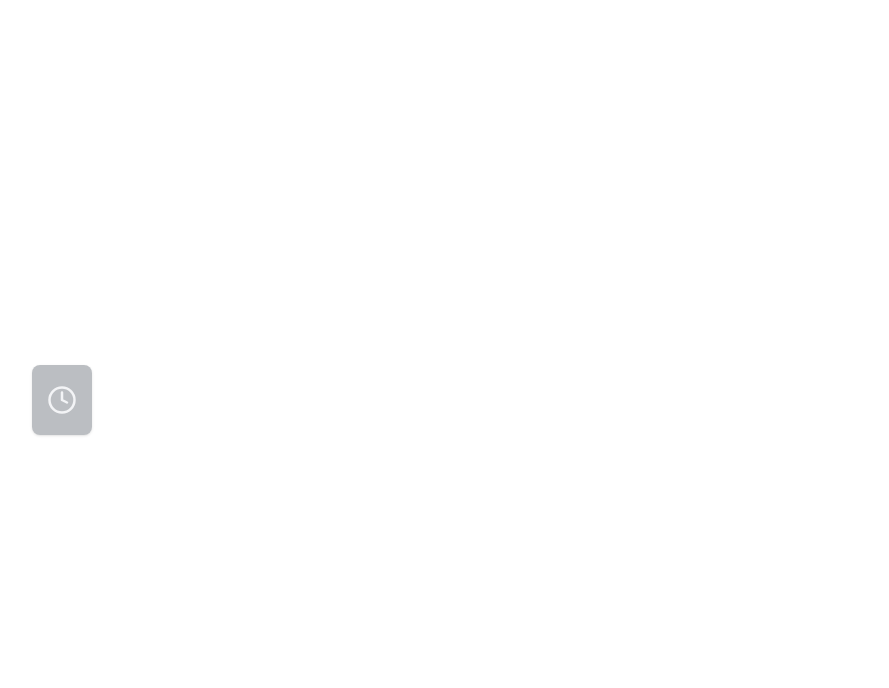
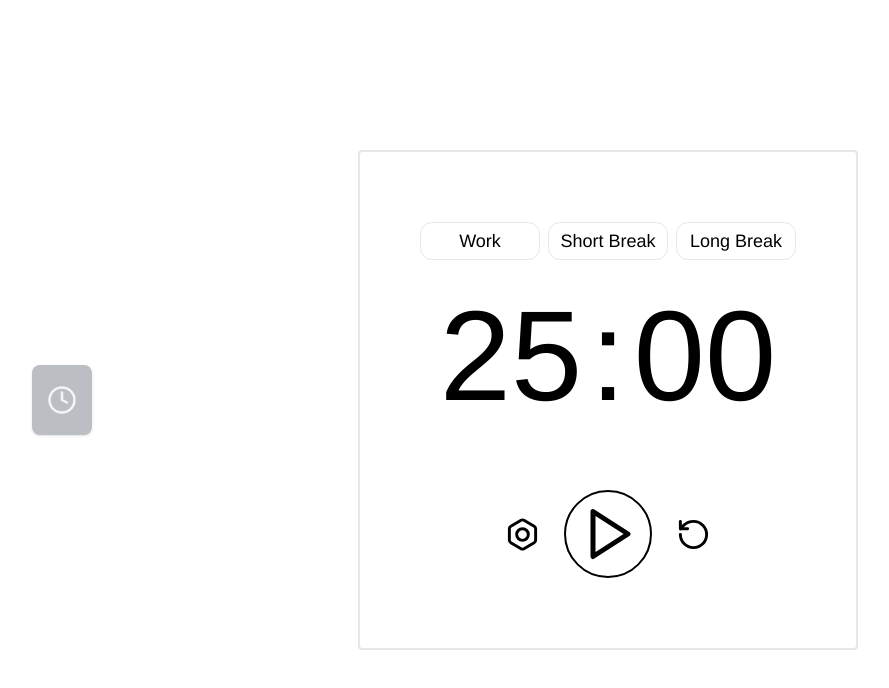
Before and after one commit to RockyPHER/in_study, a React (Vite) app: page / in a window 1280 px wide. Shown: the top 688 px of the page, without its empty margins (32-921 px from the left). Built offline with nearby package versions, Linux system fonts and the light colour scheme; the HTML template or start-up script is replaced by a standard one.

Commit message:
chore: pomodoro mode config add

```diff
--- a/src/App.tsx
+++ b/src/App.tsx
@@ -3,7 +3,7 @@ import Sidebar from "./components/containers/sidebar/main.tsx";
 import Pomodoro from "./components/pomodoro/main.tsx";
 
 function App() {
-  const [showPomodoro, setShowPomodoro] = useState(false);
+  const [showPomodoro, setShowPomodoro] = useState(true);
 
   const handlePomodoro = () => {
     setShowPomodoro(!showPomodoro);
--- /dev/null
+++ b/src/components/modal/modal.tsx
@@ -0,0 +1,14 @@
+import React from "react";
+
+interface Props {
+  children: React.ReactNode;
+}
+const Modal = ({ children }: Props) => {
+  return (
+    <div className="w-screen h-screen z-20 absolute flex justify-center items-center bg-black bg-opacity-50 animated transition-all">
+      {children}
+    </div>
+  );
+};
+
+export default Modal;
--- /dev/null
+++ b/src/components/modal/pomoConfig.tsx
@@ -0,0 +1,27 @@
+import { X } from "lucide-react";
+
+interface Props {
+  close: () => void;
+}
+const PomodoroConfig = ({ close }: Props) => {
+  return (
+    <div className="w-[400px] h-auto relative p-5 flex flex-col items-center justify-between border-2 border-white bg-white bg-opacity-40 rounded-xl">
+      <button onClick={close} className="absolute top-2 right-2">
+        <X size={30} />
+      </button>
+      <div className="w-full h-auto flex justify-center items-center overflow-hidden">
+        <h1 className="text-3xl">Configuration</h1>
+      </div>
+      <div className="w-full h-auto flex flex-col gap-2">
+        <label>Work:</label>
+        <input type="range"></input>
+        <label>Short:</label>
+        <input type="range"></input>
+        <label>Long:</label>
+        <input type="range"></input>
+      </div>
+    </div>
+  );
+};
+
+export default PomodoroConfig;
--- a/src/components/pomodoro/main.tsx
+++ b/src/components/pomodoro/main.tsx
@@ -3,8 +3,12 @@ import ButtonPomoTop from "./buttonTop";
 import { useEffect, useState } from "react";
 import ButtonPomoTime from "./buttonTime";
 import Time from "./time";
+import Modal from "../modal/modal";
+import PomodoroConfig from "../modal/pomoConfig";
 
 const Pomodoro = () => {
+  const [openConfig, setOpenConfig] = useState(false);
+
   const mode = {
     work: 25 * 60,
     short: 5 * 60,
@@ -31,6 +35,10 @@ const Pomodoro = () => {
     setTime(mode[newMode as keyof typeof mode]);
   };
 
+  const handleOpenConfig = () => {
+    setOpenConfig(!openConfig);
+  };
+
   useEffect(() => {
     if (play) {
       const interval = setInterval(() => {
@@ -44,6 +52,11 @@ const Pomodoro = () => {
 
   return (
     <div className="relative w-[500px] h-[500px] flex flex-col justify-evenly items-center select-none border-2 rounded">
+      {openConfig && (
+        <Modal>
+          <PomodoroConfig close={() => handleOpenConfig()} />
+        </Modal>
+      )}
       <div className="w-auto h-auto justify-center items-center flex flex-col gap-8">
         <div className="w-full h-auto flex gap-2 justify-center items-center">
           <ButtonPomoTop onClick={() => handleModeChange("work")}>
@@ -61,7 +74,7 @@ const Pomodoro = () => {
         </div>
       </div>
       <div className="w-full h-auto flex gap-4 justify-center items-center">
-        <ButtonPomoTime>
+        <ButtonPomoTime onClick={() => handleOpenConfig()}>
           <Bolt size={35} />
         </ButtonPomoTime>
         <button
```
